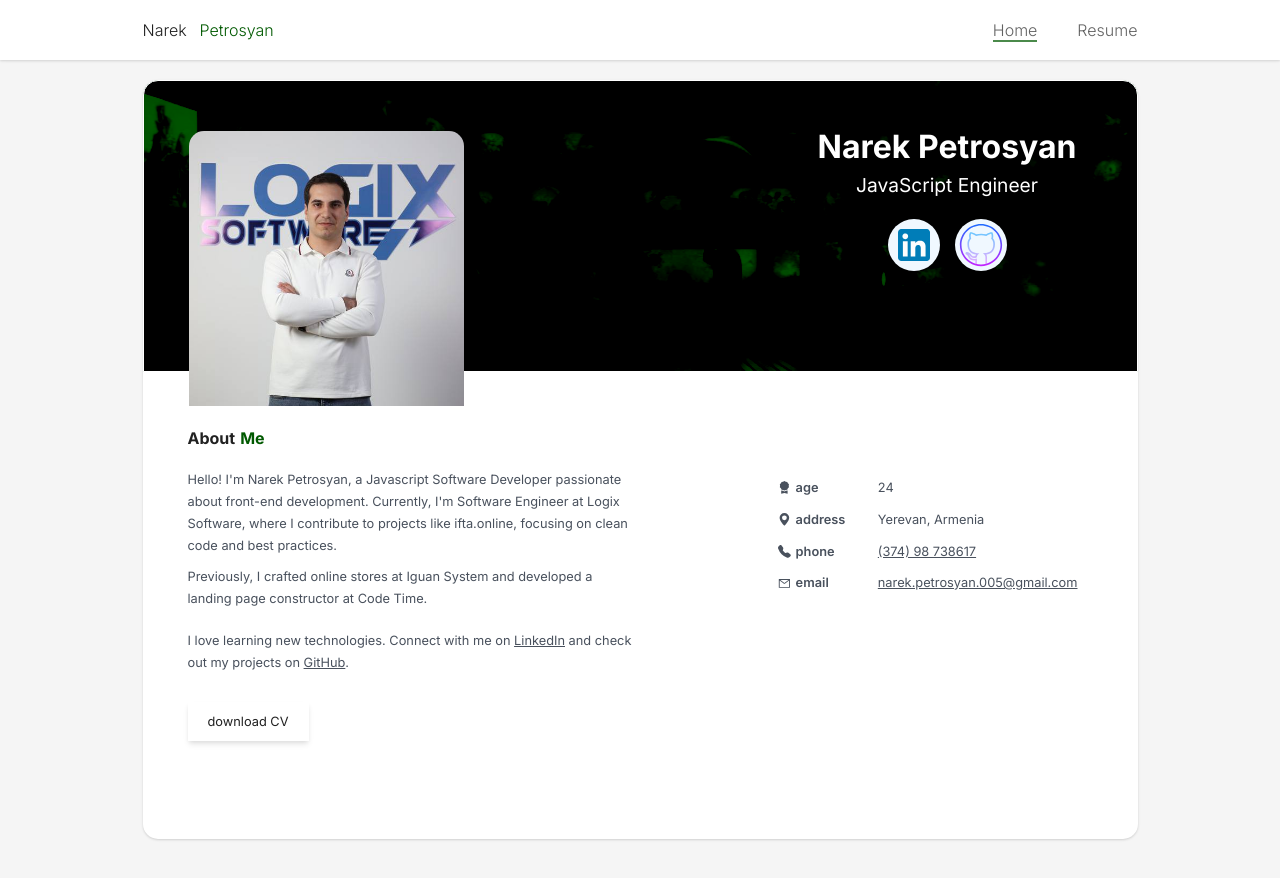
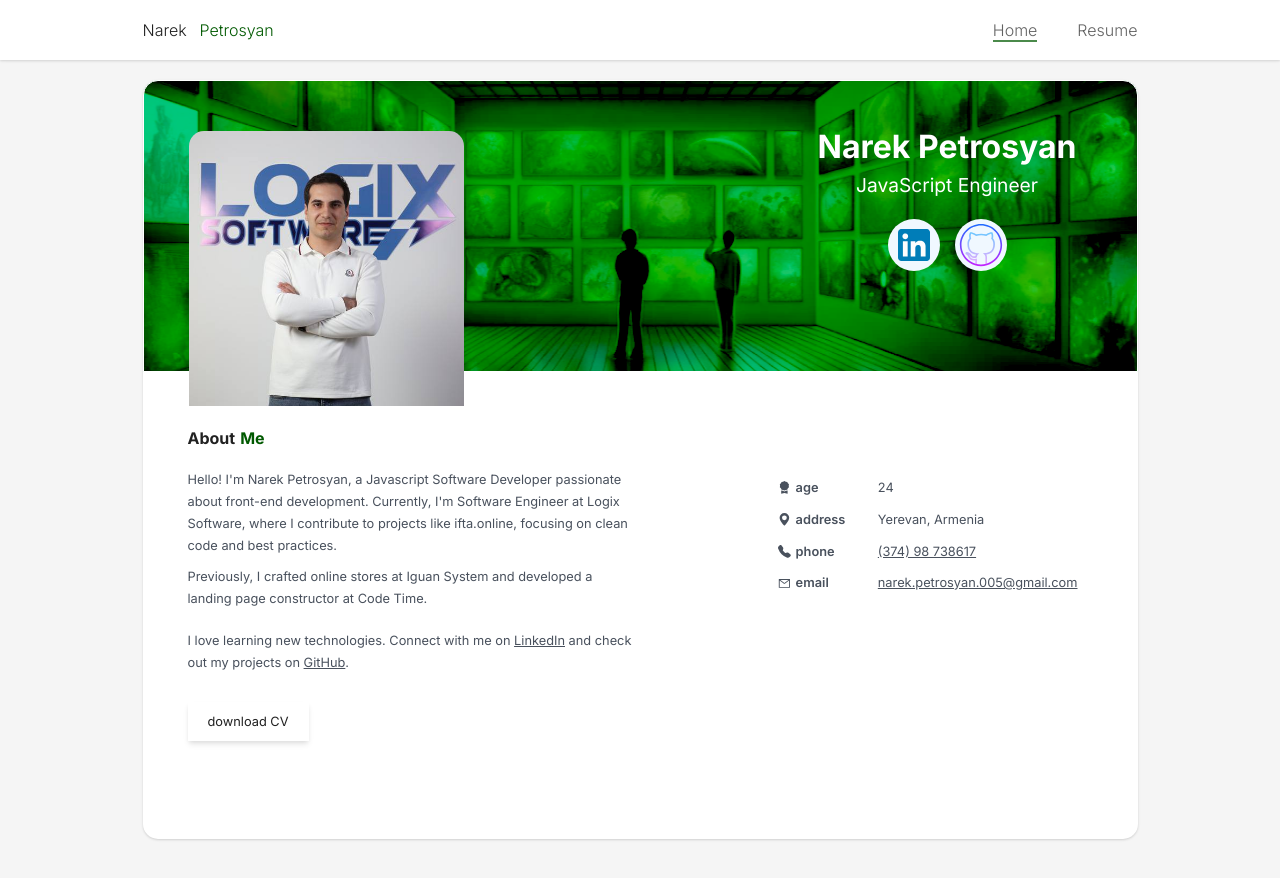
Before and after one commit to Narek-JS/portfolio, a Next.js app: page / in a window 1280 px wide. Shown: the top 878 px of the page. Built offline with nearby package versions, Linux system fonts and the light colour scheme.

Commit message:
change the main banner bg image

```diff
--- a/src/components/Home/Main/style.module.css
+++ b/src/components/Home/Main/style.module.css
@@ -2,7 +2,7 @@
     width: 100%;
     border: 1px solid white;
     border-radius: 15px 15px 0 0;
-    background-color: #005900;
+    background-color: rgba(46,202,127);
     background-image: url('../../../assets/images/bgImages1.webp');
     --webkit-background-size: cover;
     background-position: center;
```
